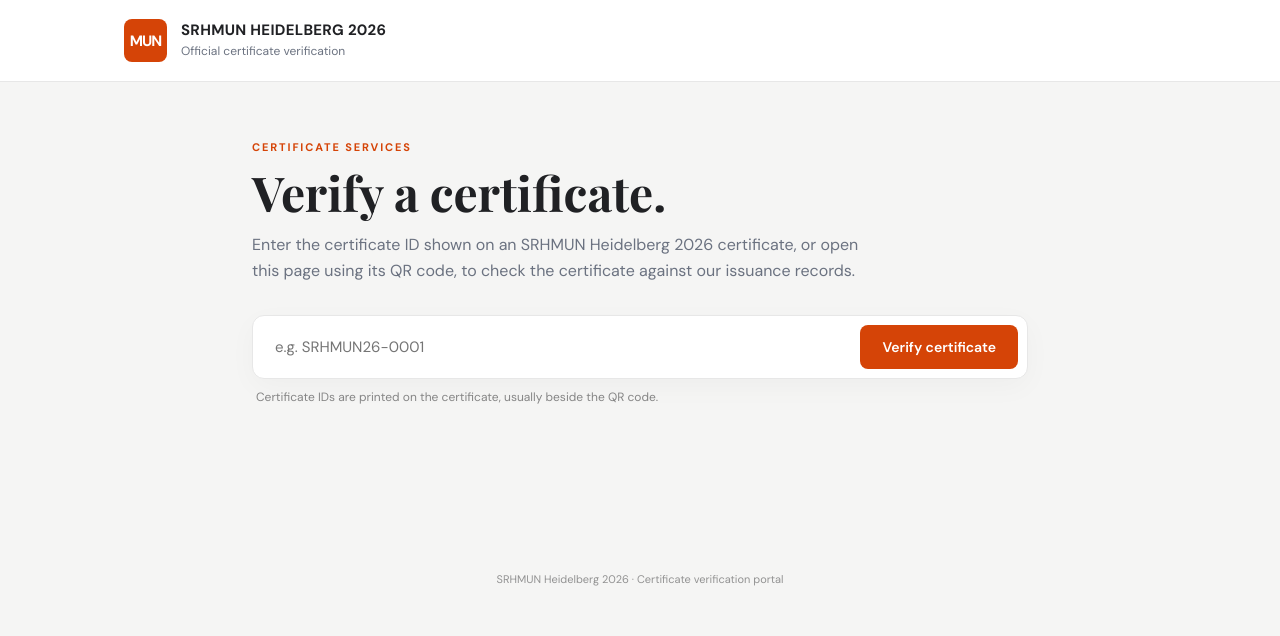
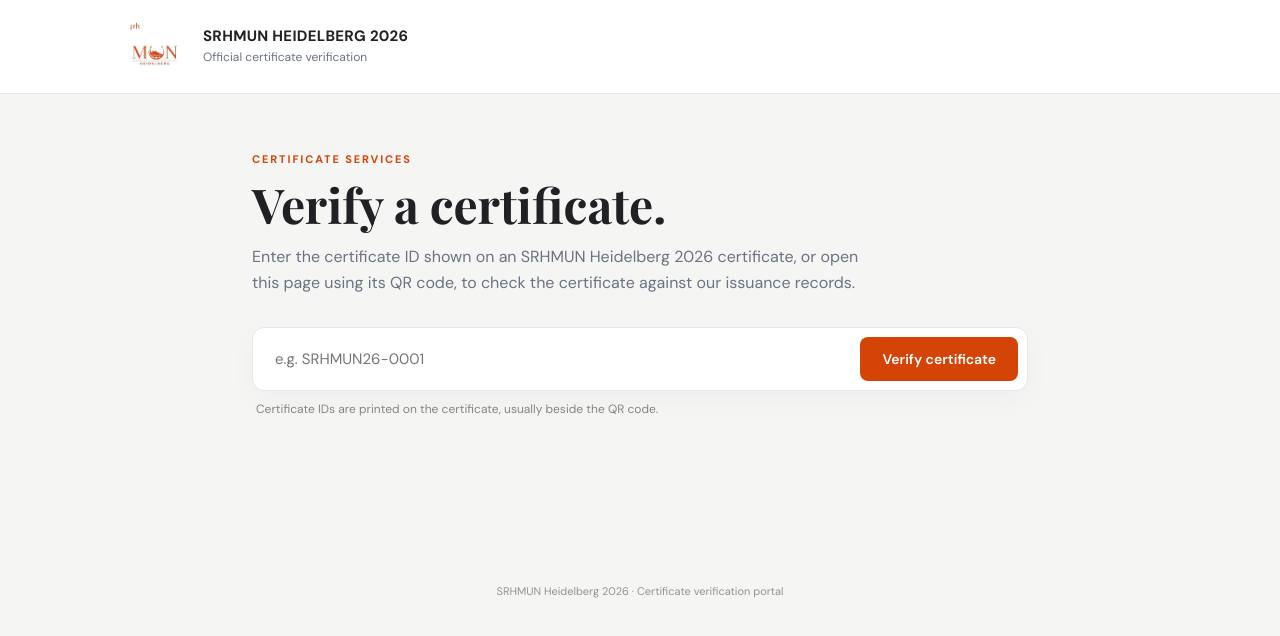
Before and after one commit to SRHMUN-Heidelberg/SRHMUN-Heidelberg-2026-Certificate-Verification-Portal, a plain HTML site: page index.html in a window 1280 px wide. Drawn offline with nearby package versions, Linux system fonts and the light colour scheme.

Commit message:
Update index.html

```diff
--- a/index.html
+++ b/index.html
@@ -52,7 +52,8 @@
 <body>
 <header>
   <div class="top">
-    <div class="mark">MUN</div>
+    <img src="srhmun-logo.png" alt="SRHMUN Heidelberg"
+     style="width:65px;height:55px;object-fit:contain;">
     <div class="brand"><strong>SRHMUN HEIDELBERG 2026</strong><span>Official certificate verification</span></div>
   </div>
 </header>
```
